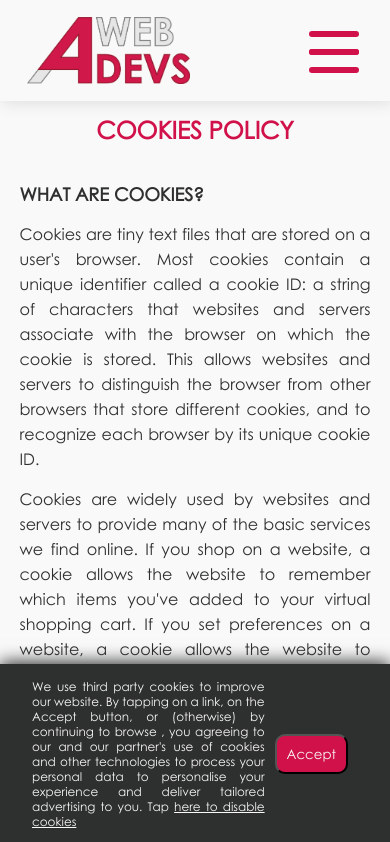
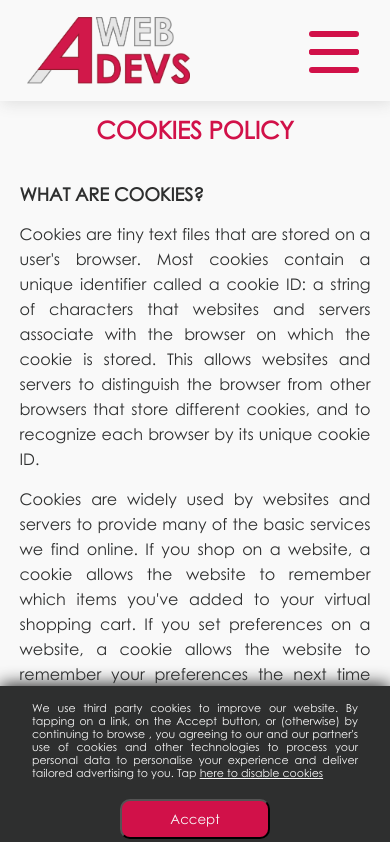
Before and after one commit to wilfredo-loreto/aWeb4Devs, a Next.js app: page /cookies-policy in a window 390 px wide. Shown: the top 842 px of the page. Built offline with nearby package versions, Linux system fonts and the light colour scheme.

Commit message:
Developed Local storage by days (rejected) and 1 year (accepted) third parties cookies ads. Responsive design developed.

```diff
--- a/components/CookieConsentBanner.js
+++ b/components/CookieConsentBanner.js
@@ -6,7 +6,7 @@ export default class CookieConsentBanner extends Component {
   render() {
     return (
         <div id={"container"} onClick={this.hideContainer} className={styles.mainContainer}>
-            <span>We use third party cookies to improve our website. By tapping on a link, on the Accept button, or (otherwise) by continuing to browse , you agreeing to our and our partner's use of cookies and other technologies to process your personal data to personalise your experience and deliver tailored advertising to you. Tap <a id={"disable"} href="" onClick={this.props.stopCookies}>here to disable cookies</a></span>
+            <span>We use third party cookies to improve our website. By tapping on a link, on the Accept button, or (otherwise) by continuing to browse , you agreeing to our and our partner's use of cookies and other technologies to process your personal data to personalise your experience and deliver tailored advertising to you. Tap <a id={"disable"} onClick={this.props.stopCookies}>here to disable cookies</a></span>
             <button onClick={this.props.handleBanner}id={"button"}className={styles.button}>Accept</button>
         </div>
     )
--- a/components/CookieConsentBanner.module.scss
+++ b/components/CookieConsentBanner.module.scss
@@ -31,6 +31,7 @@ $breakpoint-mobile: "(max-width: 578px)";
             text-decoration: underline;
             transition: 200ms;
             &:hover{
+                cursor: pointer;
                 color:$main-color
             }
         }
@@ -57,6 +58,12 @@ $breakpoint-mobile: "(max-width: 578px)";
 
 @media screen and #{$breakpoint-mobile}{
     .mainContainer{
-
+        flex-flow: column nowrap !important;
+        span{
+            font-size:11px;
+        }
+        .button{
+            margin: 5px 10px;
+        }
     }
 }
--- a/components/Footer.js
+++ b/components/Footer.js
@@ -42,7 +42,7 @@ export default function Footer() {
             </Link>
           </li>
           <li>
-            <Link href="/front-end">
+            <Link href="/frontend">
             <div className={styles.rowcontainer}>
               <img src="/icons/listarrow.svg" alt=""/>
               <a>Front-end</a>
@@ -50,7 +50,7 @@ export default function Footer() {
             </Link>
           </li>
           <li>
-            <Link href="/back-end">
+            <Link href="/backend">
             <div className={styles.rowcontainer}>
               <img src="/icons/listarrow.svg" alt=""/>
               <a>Back-end</a>
--- a/components/Layout.js
+++ b/components/Layout.js
@@ -16,19 +16,46 @@ export default class Layout extends Component {
   }
 
   handleBanner(e){
+    const year = 1000*60*60*24*365
+    this.setWithExpiry("cookieBannerAccepted","true",year)
     this.setState({showCookieConsentBanner:false})
   }
   stopCookies(e){
+    const day = 1000*60*60*24
+    this.setWithExpiry("cookieBannerRejected","true",day)
     this.setState({showCookieConsentBanner:false})
     /*CODE HERE TO STOP COOKIES FROM GOOGLE ADSENSE*/
   }
+  setWithExpiry(key, value, ttl) {
+    const now = new Date()
+    const item = {
+      value: value,
+      expiry: now.getTime() + ttl,
+    }
+    localStorage.setItem(key, JSON.stringify(item))
+  }
+  getWithExpiry(key) {
+    const itemStr = localStorage.getItem(key)
+    if (!itemStr) {
+      return null
+    }
+    const item = JSON.parse(itemStr)
+    const now = new Date()
+
+    if (now.getTime() > item.expiry) {
+
+      localStorage.removeItem(key)
+      return null
+    }
+    return item.value
+  }
   componentDidMount(){
     setTimeout(()=>{
-      if(!localStorage.getItem("cookieBannerDisplayed")){
-        localStorage.setItem("cookieBannerDisplayed","true")
+
+      if(!this.getWithExpiry("cookieBannerAccepted") && !this.getWithExpiry("cookieBannerRejected")){
         this.setState({showCookieConsentBanner:true})
       }
-    },2000)
+    },3000)
   }
 
 
```
